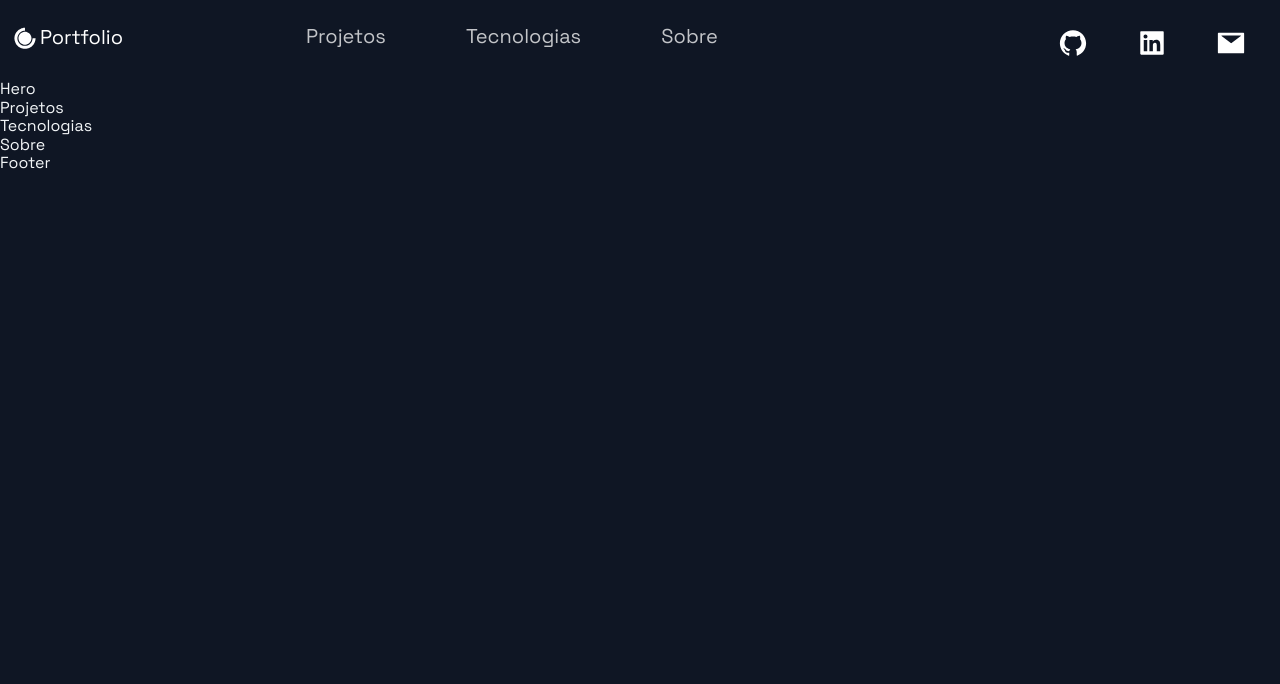
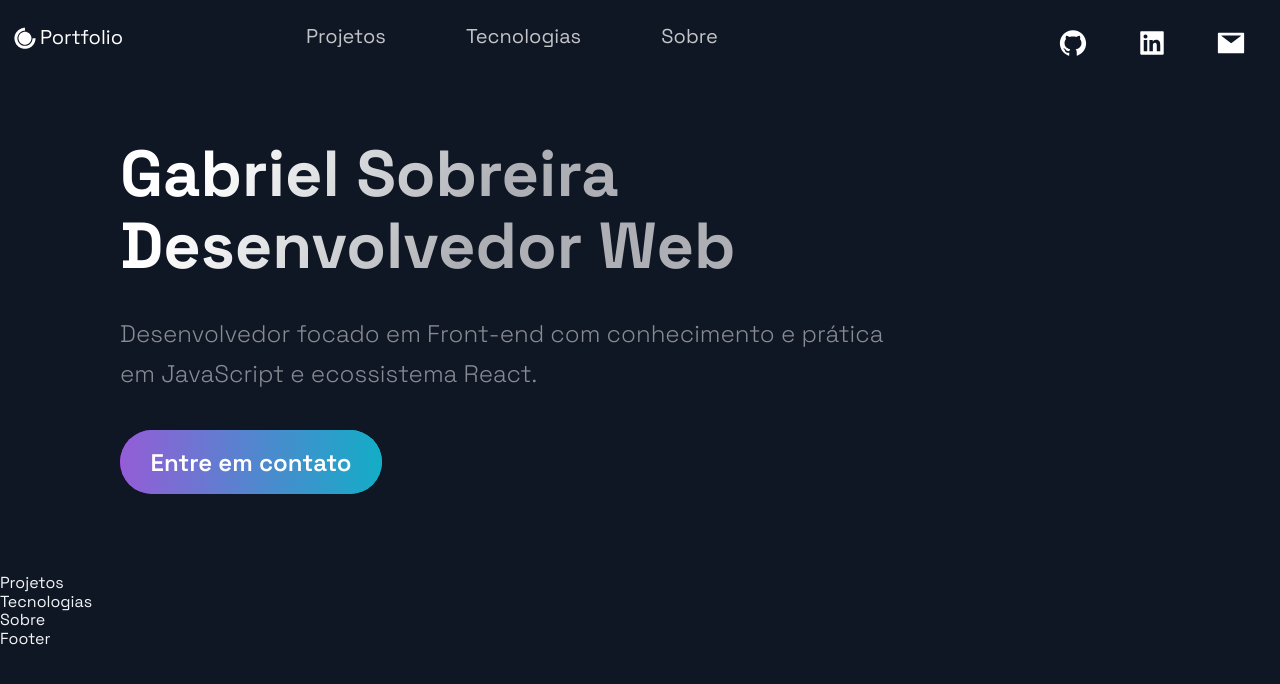
Before and after one commit to GabrielLSobreira/portfolio, a Next.js app: page / in a window 1280 px wide. Shown: the top 684 px of the page. Built offline with nearby package versions, Linux system fonts and the light colour scheme.

Commit message:
feat: adição das informações e estilos ao hero

```diff
--- a/src/components/Hero/Hero.js
+++ b/src/components/Hero/Hero.js
@@ -1,13 +1,35 @@
 import React from 'react';
 
-import { Section, SectionText, SectionTitle } from '../../styles/GlobalComponents';
+import {
+  Section,
+  SectionText,
+  SectionTitle,
+} from '../../styles/GlobalComponents';
 import Button from '../../styles/GlobalComponents/Button';
 import { LeftSection } from './HeroStyles';
 
 const Hero = (props) => (
-  <div>
-    Hero
-  </div>
+  <>
+    <Section row nopadding>
+      <LeftSection>
+        <SectionTitle main center>
+          Gabriel Sobreira <br />
+          Desenvolvedor Web
+        </SectionTitle>
+        <SectionText>
+          Desenvolvedor focado em Front-end com conhecimento e prática em
+          JavaScript e ecossistema React.
+        </SectionText>
+        <Button
+          onClick={() =>
+            (window.location = 'mailto:gabriellaranjasobreira@gmail.com')
+          }
+        >
+          Entre em contato
+        </Button>
+      </LeftSection>
+    </Section>
+  </>
 );
 
 export default Hero;
--- a/src/components/Hero/HeroStyles.js
+++ b/src/components/Hero/HeroStyles.js
@@ -6,14 +6,12 @@ export const LeftSection = styled.div`
     width: 80%;
     display: flex;
     flex-direction: column;
-
     margin: 0 auto;
   }
   @media ${(props) => props.theme.breakpoints.md} {
     width: 100%;
     display: flex;
     flex-direction: column;
-
     margin: 0 auto;
   }
 `;
```
